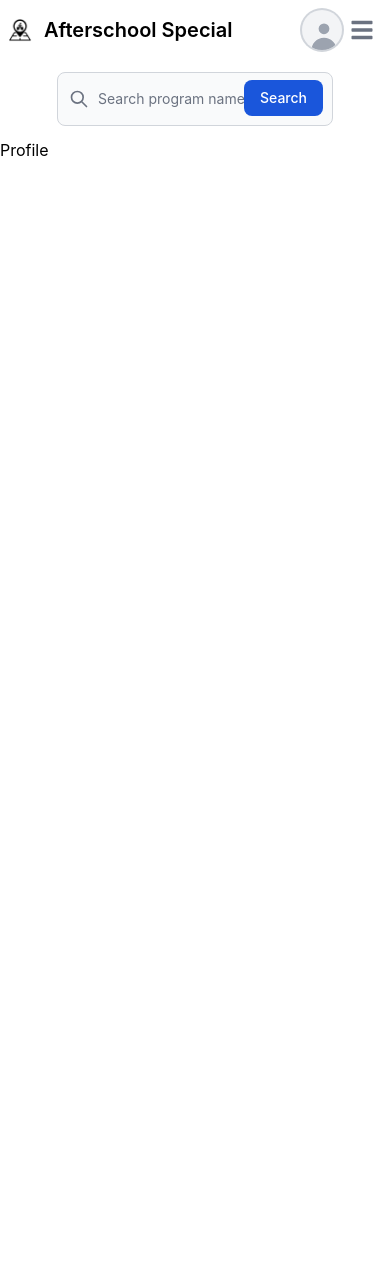
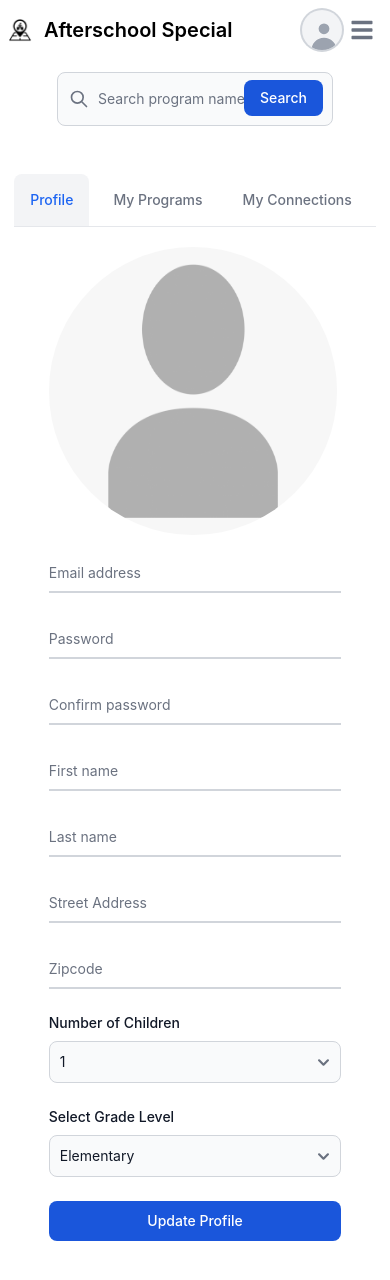
Before and after one commit to btdavis300/after-school-special, a React (Create React App) app in the folder client/: page /profile in a window 390 px wide. Before the commit the page ends 844 px from the top, so only its background shows below. Built offline with nearby package versions, Linux system fonts and the light colour scheme; no server answers.

Commit message:
started profile page

```diff
--- a/client/src/components/Profile.js
+++ b/client/src/components/Profile.js
@@ -1,8 +1,26 @@
 import React from 'react'
+import ProfileCard from './ProfileCard'
 
 function Profile() {
     return (
-        <div>Profile</div>
+        <div class='flex items-center flex-col pt-4'>
+
+            {/* Dashboard Tabs */}
+            <ul class="flex flex-wrap mb-5 mt-5 text-sm font-medium text-center text-gray-500 border-b border-gray-200 dark:border-gray-700 dark:text-gray-400">
+                <li class="mr-2">
+                    <a href="./profile" aria-current="page" class="inline-block p-4 text-blue-600 bg-gray-100 rounded-t-lg active dark:bg-gray-800 dark:text-blue-500">Profile</a>
+                </li>
+                <li class="mr-2">
+                    <a href="./my_programs" class="inline-block p-4 rounded-t-lg hover:text-gray-600 hover:bg-gray-50 dark:hover:bg-gray-800 dark:hover:text-gray-300">My Programs</a>
+                </li>
+                <li class="mr-2">
+                    <a href="./my_connections" class="inline-block p-4 rounded-t-lg hover:text-gray-600 hover:bg-gray-50 dark:hover:bg-gray-800 dark:hover:text-gray-300">My Connections</a>
+                </li>
+            </ul>
+
+            <ProfileCard />
+
+        </div>
     )
 }
 
--- /dev/null
+++ b/client/src/components/ProfileCard.js
@@ -0,0 +1,73 @@
+import React from 'react'
+import profPic from '../assets/prof-pic-ph.png'
+
+
+function ProfileCard() {
+    return (
+        <div class='w-3/4'>
+            <img class="w-72 h-72 rounded-full " src={profPic} alt="profile picture" />
+
+            <form class='pt-4 pb-10'>
+                <div class="relative z-0 mb-6 w-full group">
+                    <input type="email" name="floating_email" id="floating_email" class="block py-2.5 px-0 w-full text-sm text-gray-900 bg-transparent border-0 border-b-2 border-gray-300 appearance-none dark:text-white dark:border-gray-600 dark:focus:border-blue-500 focus:outline-none focus:ring-0 focus:border-blue-600 peer" placeholder=" " required="" />
+                    <label for="floating_email" class="peer-focus:font-medium absolute text-sm text-gray-500 dark:text-gray-400 duration-300 transform -translate-y-6 scale-75 top-3 -z-10 origin-[0] peer-focus:left-0 peer-focus:text-blue-600 peer-focus:dark:text-blue-500 peer-placeholder-shown:scale-100 peer-placeholder-shown:translate-y-0 peer-focus:scale-75 peer-focus:-translate-y-6">Email address</label>
+                </div>
+                <div class="relative z-0 mb-6 w-full group">
+                    <input type="password" name="floating_password" id="floating_password" class="block py-2.5 px-0 w-full text-sm text-gray-900 bg-transparent border-0 border-b-2 border-gray-300 appearance-none dark:text-white dark:border-gray-600 dark:focus:border-blue-500 focus:outline-none focus:ring-0 focus:border-blue-600 peer" placeholder=" " required="" />
+                    <label for="floating_password" class="peer-focus:font-medium absolute text-sm text-gray-500 dark:text-gray-400 duration-300 transform -translate-y-6 scale-75 top-3 -z-10 origin-[0] peer-focus:left-0 peer-focus:text-blue-600 peer-focus:dark:text-blue-500 peer-placeholder-shown:scale-100 peer-placeholder-shown:translate-y-0 peer-focus:scale-75 peer-focus:-translate-y-6">Password</label>
+                </div>
+                <div class="relative z-0 mb-6 w-full group">
+                    <input type="password" name="repeat_password" id="floating_repeat_password" class="block py-2.5 px-0 w-full text-sm text-gray-900 bg-transparent border-0 border-b-2 border-gray-300 appearance-none dark:text-white dark:border-gray-600 dark:focus:border-blue-500 focus:outline-none focus:ring-0 focus:border-blue-600 peer" placeholder=" " required="" />
+                    <label for="floating_repeat_password" class="peer-focus:font-medium absolute text-sm text-gray-500 dark:text-gray-400 duration-300 transform -translate-y-6 scale-75 top-3 -z-10 origin-[0] peer-focus:left-0 peer-focus:text-blue-600 peer-focus:dark:text-blue-500 peer-placeholder-shown:scale-100 peer-placeholder-shown:translate-y-0 peer-focus:scale-75 peer-focus:-translate-y-6">Confirm password</label>
+                </div>
+                <div class="grid md:grid-cols-2 md:gap-6">
+                    <div class="relative z-0 mb-6 w-full group">
+                        <input type="text" name="floating_first_name" id="floating_first_name" class="block py-2.5 px-0 w-full text-sm text-gray-900 bg-transparent border-0 border-b-2 border-gray-300 appearance-none dark:text-white dark:border-gray-600 dark:focus:border-blue-500 focus:outline-none focus:ring-0 focus:border-blue-600 peer" placeholder=" " required="" />
+                        <label for="floating_first_name" class="peer-focus:font-medium absolute text-sm text-gray-500 dark:text-gray-400 duration-300 transform -translate-y-6 scale-75 top-3 -z-10 origin-[0] peer-focus:left-0 peer-focus:text-blue-600 peer-focus:dark:text-blue-500 peer-placeholder-shown:scale-100 peer-placeholder-shown:translate-y-0 peer-focus:scale-75 peer-focus:-translate-y-6">First name</label>
+                    </div>
+                    <div class="relative z-0 mb-6 w-full group">
+                        <input type="text" name="floating_last_name" id="floating_last_name" class="block py-2.5 px-0 w-full text-sm text-gray-900 bg-transparent border-0 border-b-2 border-gray-300 appearance-none dark:text-white dark:border-gray-600 dark:focus:border-blue-500 focus:outline-none focus:ring-0 focus:border-blue-600 peer" placeholder=" " required="" />
+                        <label for="floating_last_name" class="peer-focus:font-medium absolute text-sm text-gray-500 dark:text-gray-400 duration-300 transform -translate-y-6 scale-75 top-3 -z-10 origin-[0] peer-focus:left-0 peer-focus:text-blue-600 peer-focus:dark:text-blue-500 peer-placeholder-shown:scale-100 peer-placeholder-shown:translate-y-0 peer-focus:scale-75 peer-focus:-translate-y-6">Last name</label>
+                    </div>
+                </div>
+                <div class="grid md:grid-cols-2 md:gap-6">
+                    <div class="relative z-0 mb-6 w-full group">
+                        <input type="text" name="floating_address" id="floating_address" class="block py-2.5 px-0 w-full text-sm text-gray-900 bg-transparent border-0 border-b-2 border-gray-300 appearance-none dark:text-white dark:border-gray-600 dark:focus:border-blue-500 focus:outline-none focus:ring-0 focus:border-blue-600 peer" placeholder=" " required="" />
+                        <label for="floating_address" class="peer-focus:font-medium absolute text-sm text-gray-500 dark:text-gray-400 duration-300 transform -translate-y-6 scale-75 top-3 -z-10 origin-[0] peer-focus:left-0 peer-focus:text-blue-600 peer-focus:dark:text-blue-500 peer-placeholder-shown:scale-100 peer-placeholder-shown:translate-y-0 peer-focus:scale-75 peer-focus:-translate-y-6">Street Address</label>
+                    </div>
+                    <div class="relative z-0 mb-6 w-full group">
+                        <input type="text" name="floating_zipcode" id="floating_zipcode" class="block py-2.5 px-0 w-full text-sm text-gray-900 bg-transparent border-0 border-b-2 border-gray-300 appearance-none dark:text-white dark:border-gray-600 dark:focus:border-blue-500 focus:outline-none focus:ring-0 focus:border-blue-600 peer" placeholder=" " required="" />
+                        <label for="floating_zipcode" class="peer-focus:font-medium absolute text-sm text-gray-500 dark:text-gray-400 duration-300 transform -translate-y-6 scale-75 top-3 -z-10 origin-[0] peer-focus:left-0 peer-focus:text-blue-600 peer-focus:dark:text-blue-500 peer-placeholder-shown:scale-100 peer-placeholder-shown:translate-y-0 peer-focus:scale-75 peer-focus:-translate-y-6">Zipcode</label>
+                    </div>
+                </div>
+                <div class="grid md:grid-cols-2 md:gap-6">
+                    <div class="relative z-0 mb-6 w-full group">
+                        <label for="children" class="block mb-2 text-sm font-medium text-gray-900 dark:text-gray-400">Number of Children</label>
+                        <select id="children" class="bg-gray-50 border border-gray-300 text-gray-900 text-sm rounded-lg focus:ring-blue-500 focus:border-blue-500 block w-full p-2.5 dark:bg-gray-700 dark:border-gray-600 dark:placeholder-gray-400 dark:text-white dark:focus:ring-blue-500 dark:focus:border-blue-500">
+                            <option>1</option>
+                            <option>2</option>
+                            <option>3</option>
+                            <option>4</option>
+                            <option>5</option>
+                            <option>6</option>
+                            <option>7+</option>
+                        </select>
+                    </div>
+                    <div class="relative z-0 mb-6 w-full group">
+                        <label for="grade_level" class="block mb-2 text-sm font-medium text-gray-900 dark:text-gray-400">Select Grade Level</label>
+                        <select id="grade_leve" class="bg-gray-50 border border-gray-300 text-gray-900 text-sm rounded-lg focus:ring-blue-500 focus:border-blue-500 block w-full p-2.5 dark:bg-gray-700 dark:border-gray-600 dark:placeholder-gray-400 dark:text-white dark:focus:ring-blue-500 dark:focus:border-blue-500">
+                            <option>Elementary</option>
+                            <option>Elementary/Middle School</option>
+                            <option>Middle School</option>
+                            <option>Middle/High School</option>
+                            <option>High School</option>
+                        </select>
+                    </div>
+                </div>
+                <button type="submit" class="text-white bg-blue-700 hover:bg-blue-800 focus:ring-4 focus:outline-none focus:ring-blue-300 font-medium rounded-lg text-sm w-full sm:w-auto px-5 py-2.5 text-center dark:bg-blue-600 dark:hover:bg-blue-700 dark:focus:ring-blue-800">Update Profile</button>
+            </form>
+        </div>
+    )
+}
+
+export default ProfileCard
```
Also changed, not shown: client/src/assets/prof-pic-ph.png (added).
